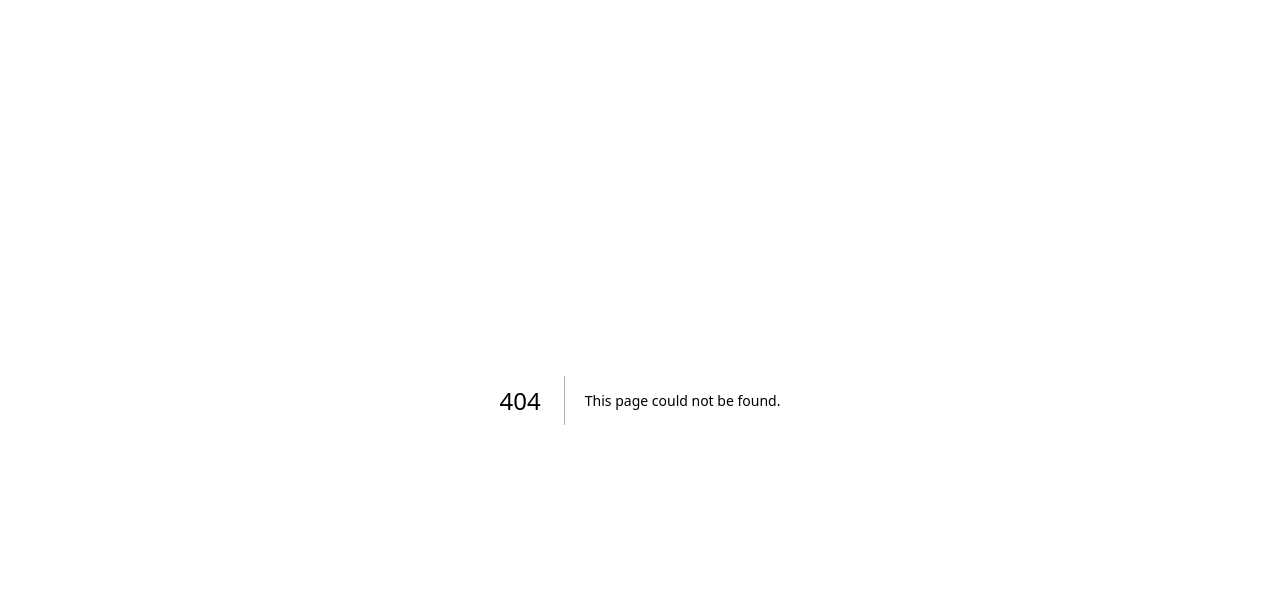
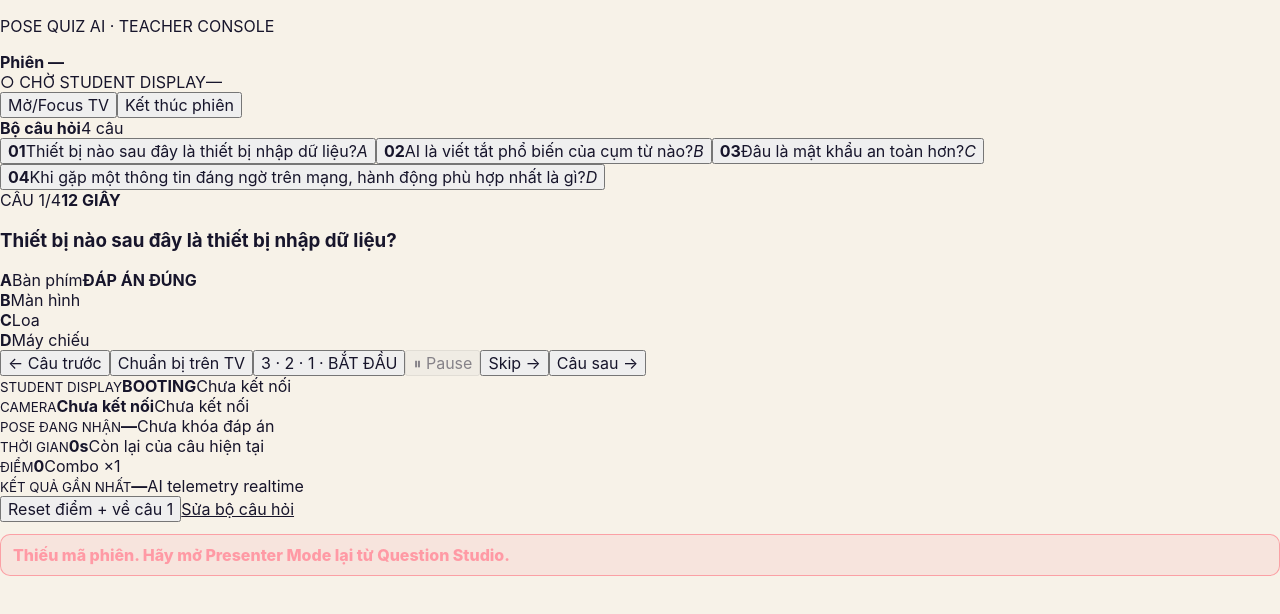
Before and after one commit to VanLung/Mini-Game, a Next.js app: page /pose-quiz/control in a window 1280 px wide. Before the commit this address had no page. Shown: the top 614 px of the page. Built offline with nearby package versions, Linux system fonts and the light colour scheme.

Commit message:
feat: add Pose Quiz teacher control route

```diff
--- /dev/null
+++ b/app/pose-quiz/control/page.tsx
@@ -0,0 +1,5 @@
+import { PoseQuizControl } from "../../../components/PoseQuizControl";
+
+export default function PoseQuizControlPage() {
+  return <PoseQuizControl />;
+}
```
